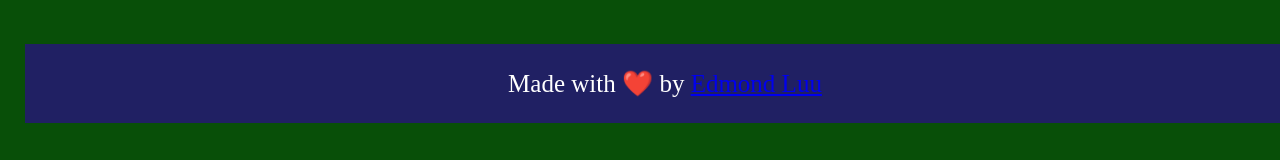
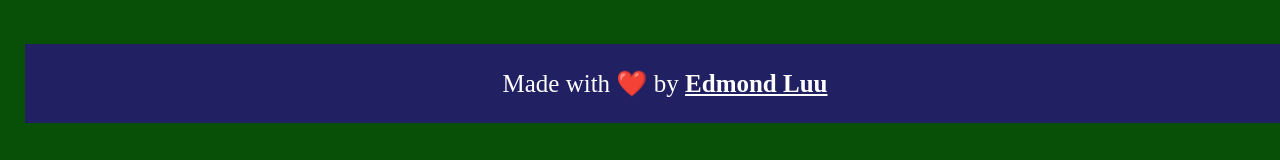
Before and after one commit to Edmond-Luu/roulette, a React (Create React App) app: page / in a window 1280 px wide. Shown: the part 677-837 px from the top of the page. Built offline with nearby package versions, Linux system fonts and the light colour scheme; the HTML template or start-up script is replaced by a standard one.

Commit message:
Updated footer

```diff
--- a/src/index.css
+++ b/src/index.css
@@ -81,3 +81,13 @@ body {
   justify-content: center;
   font-size: 25px;
 }
+
+.footer a {
+  text-decoration: underline;
+  color: white;
+  font-weight: bold;
+}
+
+.footer a:hover{
+  color: rgb(0, 255, 0);
+}
```
